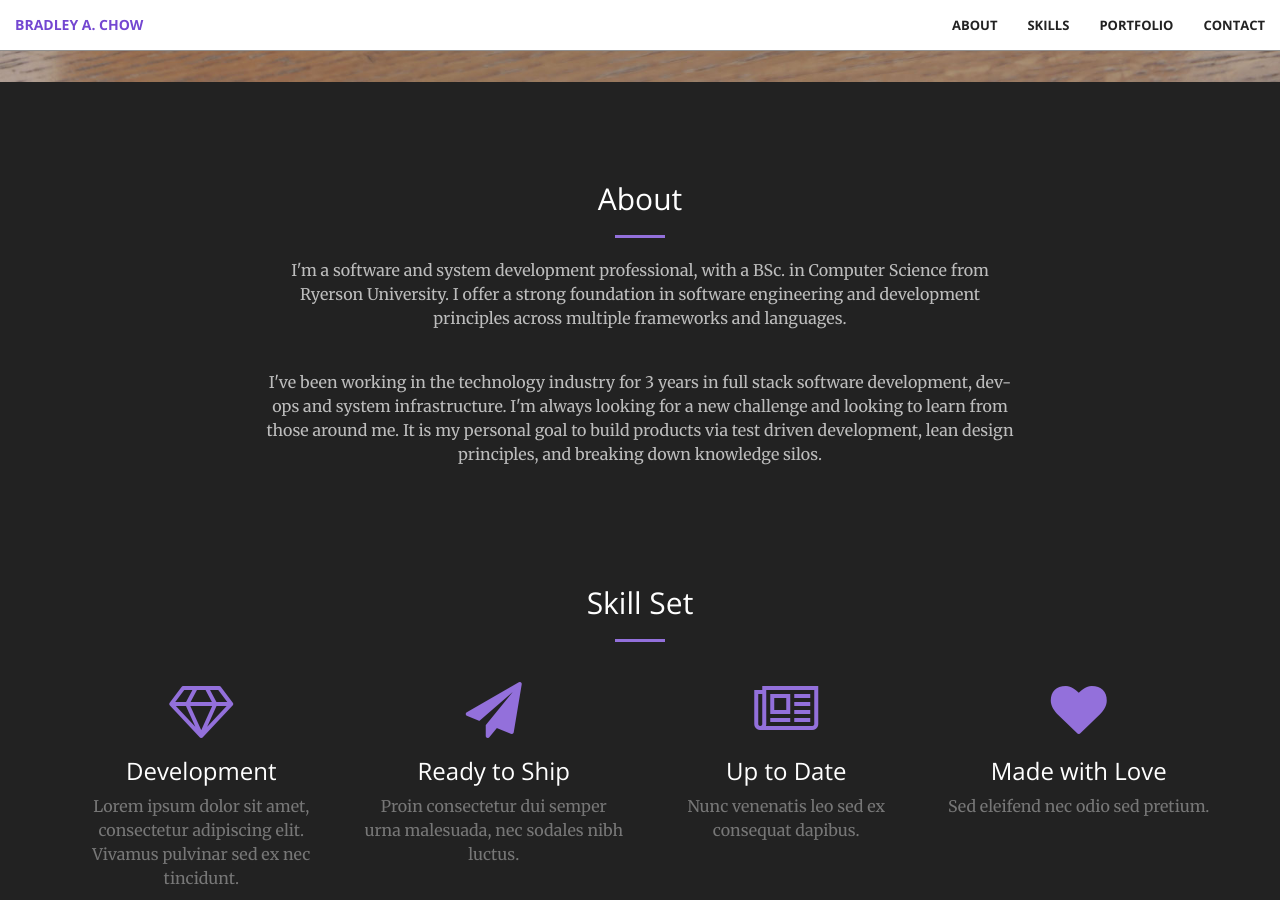
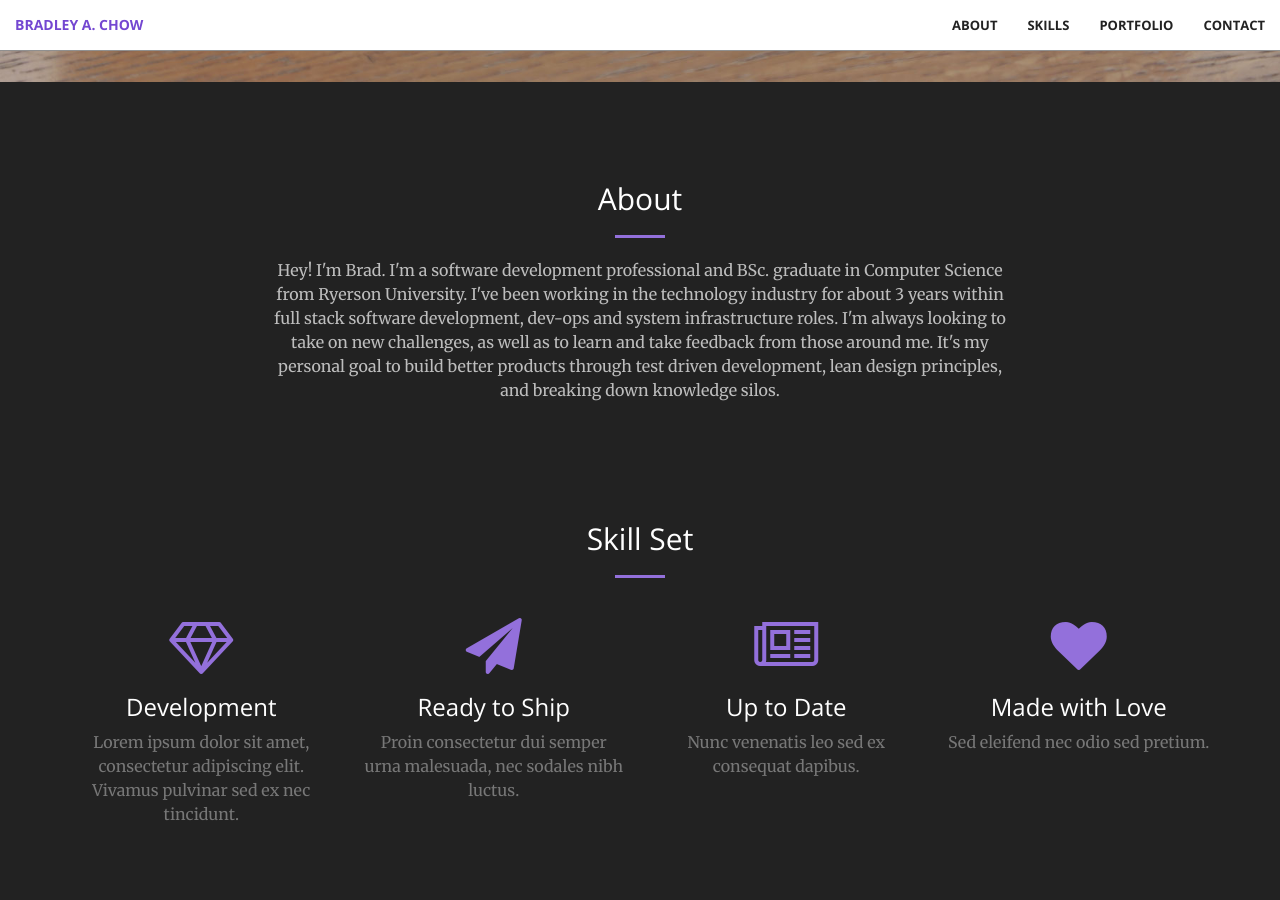
Before and after one commit to prdxTO/prdxTO.github.io, a Jekyll site: the page built from index.html, in a window 1280 px wide and 900 px high, scrolled down 818 px. Built offline with Jekyll 4.4.1, drawn with Linux system fonts in a browser that asks for light colours.

Commit message:
Fixed my terrible attempt at english... according to KT.

```diff
--- a/_includes/about.html
+++ b/_includes/about.html
@@ -5,16 +5,10 @@
                 <h2 class="section-heading">About</h2>
                 <hr class="primary">
                 <p class="text-faded">
-                    I'm a software and system development professional, with a BSc. in Computer Science from Ryerson University. I
-                    offer a
-                    strong foundation in software engineering and development principles across multiple frameworks and
-                    languages.
-                </p>
-                <br>
-                <p class="text-faded">
-                    I've been working in the technology industry for 3 years in full stack software development, dev-ops
-                    and system infrastructure. I'm always looking for a new challenge and looking to learn from
-                    those around me. It is my personal goal to build products via test driven development, lean design
+                    Hey! I'm Brad. I'm a software development professional and BSc. graduate in Computer Science from Ryerson University.
+                    I've been working in the technology industry for about 3 years within full stack software development, dev-ops
+                    and system infrastructure roles. I'm always looking to take on new challenges, as well as to learn and take feedback from
+                    those around me. It's my personal goal to build better products through test driven development, lean design
                     principles, and breaking down knowledge silos.
                 </p>
             </div>
```
